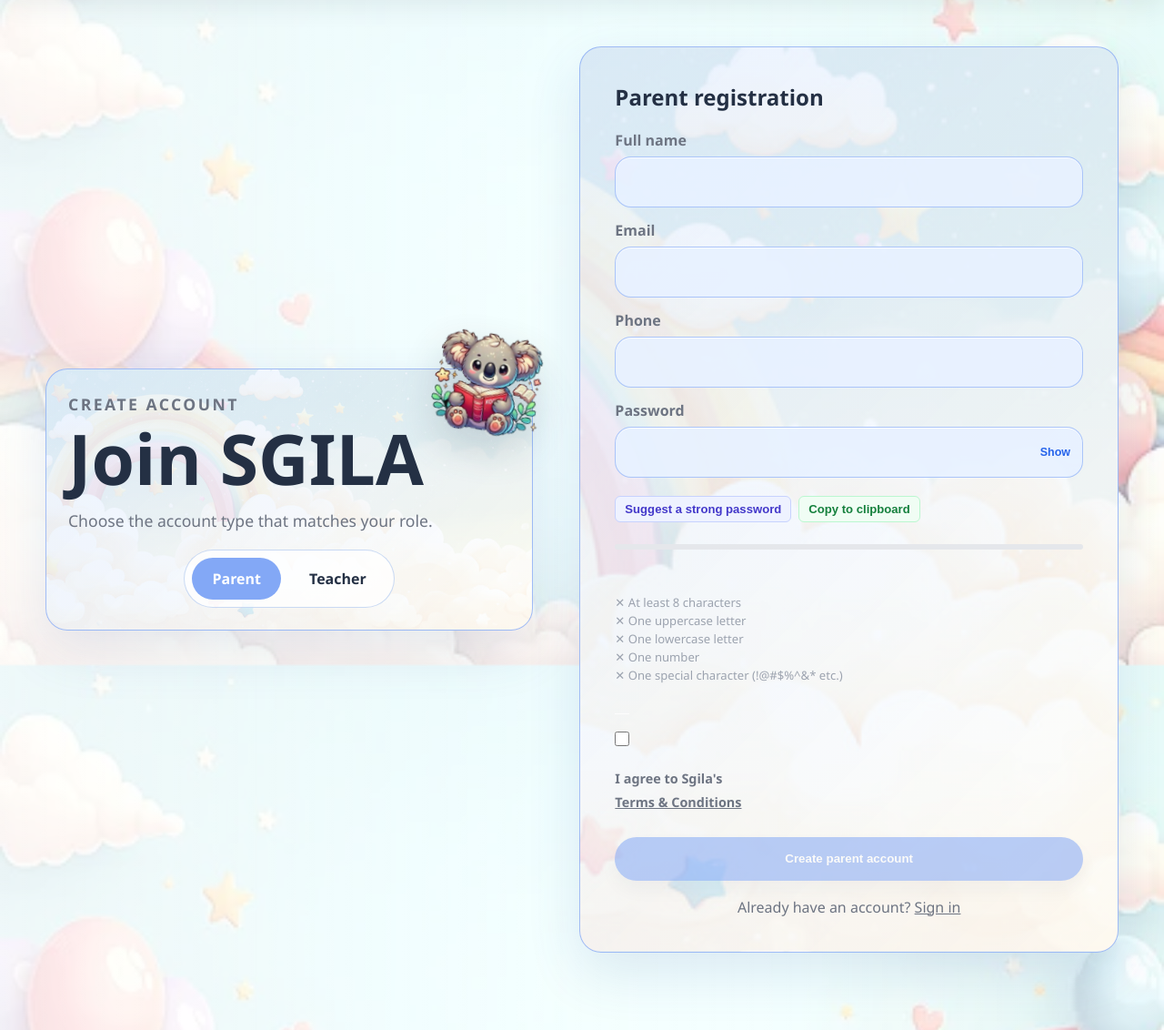
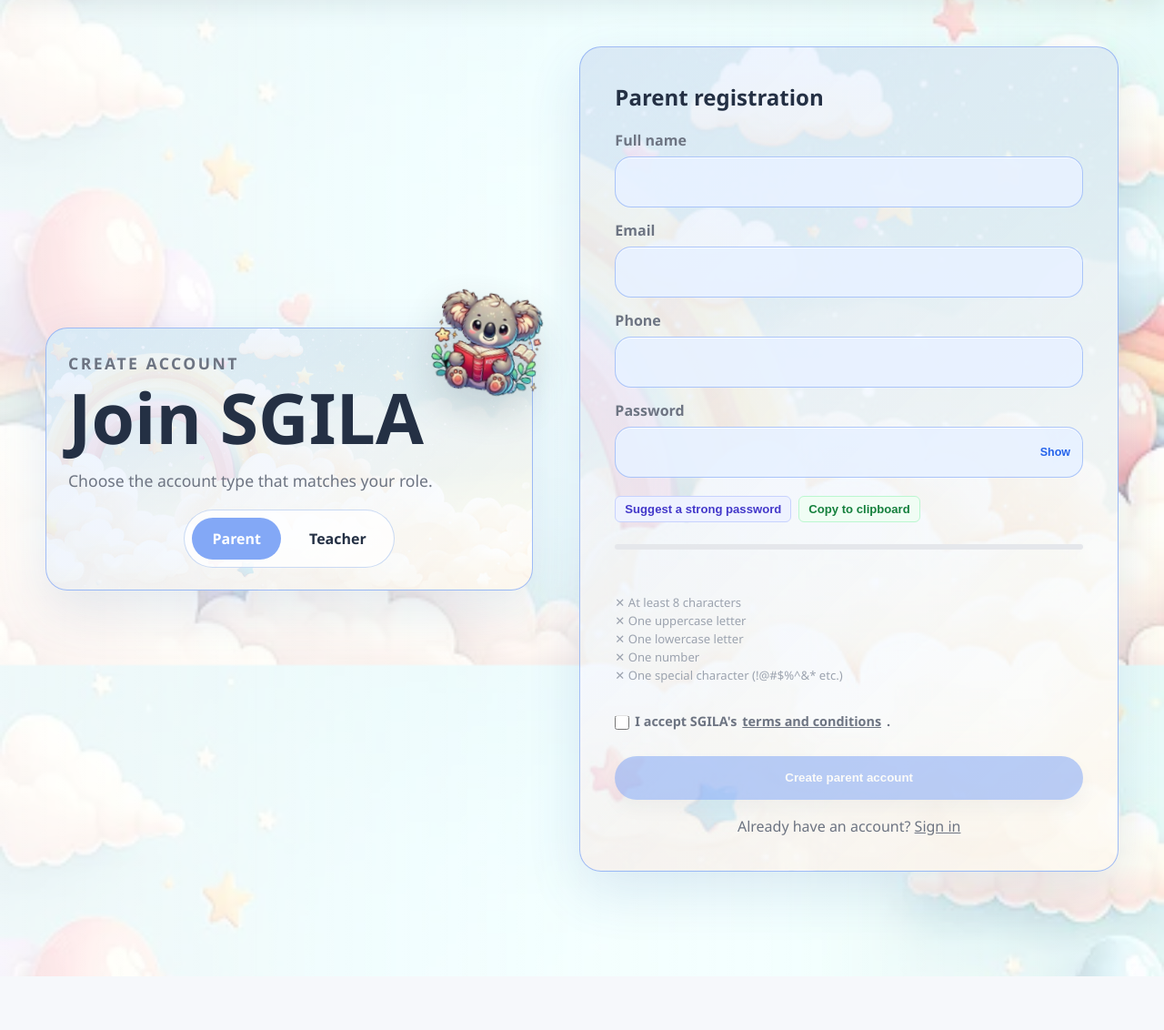
Before and after one commit to Konig-NB/SGILA, a Django app: page /register in a window 1280 px wide. Shown: the part 69-1201 px from the top of the page at 91% size. After the commit the page ends 1142 px from the top, so only its background shows below. Run offline with Django 5.2, Linux system fonts and the light colour scheme.

Commit message:
Password

```diff
--- a/templates/register.html
+++ b/templates/register.html
@@ -50,7 +50,7 @@
 
       <label class="terms-checkbox-label">
         <input type="checkbox" name="accepted_popia" id="accepted_popia" value="true" required>
-        I agree to Sgila's <a href="/terms" class="terms-link" target="_blank">Terms &amp; Conditions</a>
+        I accept SGILA's <a href="/terms" class="terms-link" target="_blank">terms and conditions</a>.
       </label>
 
       <button class="btn btn-primary btn-full" type="submit" id="submit-btn-parent" disabled>Create parent account</button>
@@ -87,7 +87,7 @@
 
       <label class="terms-checkbox-label">
         <input type="checkbox" name="accepted_popia" id="accepted_popia" value="true" required>
-        I agree to Sgila's <a href="/terms" class="terms-link" target="_blank">Terms &amp; Conditions</a>
+        I accept SGILA's <a href="/terms" class="terms-link" target="_blank">terms and conditions</a>.
       </label>
 
       <button class="btn btn-mint btn-full" type="submit" id="submit-btn-teacher" disabled>Create teacher account</button>
@@ -107,18 +107,19 @@
 .password-requirements li.met { color: #16a34a; }
 .password-requirements li.met::before { content: "✓ "; }
 .password-suggestion { font-size: 0.82rem; color: #b45309; background: #fffbeb; border: 1px solid #fde68a; padding: 6px 8px; border-radius: 6px; margin: 6px 0; }
-.terms-checkbox-label {
-  display: flex;
+.form-card label.terms-checkbox-label {
+  display: inline-flex;
   flex-direction: row;
-  flex-wrap: wrap;
+  flex-wrap: nowrap;
   align-items: center;
   gap: 6px;
   font-size: 0.9rem;
   margin: 14px 0;
   cursor: pointer;
   line-height: 1.3;
+  white-space: nowrap;
 }
-.terms-checkbox-label input[type="checkbox"] {
+.form-card label.terms-checkbox-label input[type="checkbox"] {
   appearance: auto;
   -webkit-appearance: checkbox;
   width: 16px;
@@ -131,8 +132,9 @@
   flex: 0 0 16px;
   cursor: pointer;
 }
-.terms-checkbox-label .terms-link {
+.form-card label.terms-checkbox-label .terms-link {
   display: inline;
+  white-space: nowrap;
 }
 button[disabled] { opacity: 0.55; cursor: not-allowed; }
 
```
